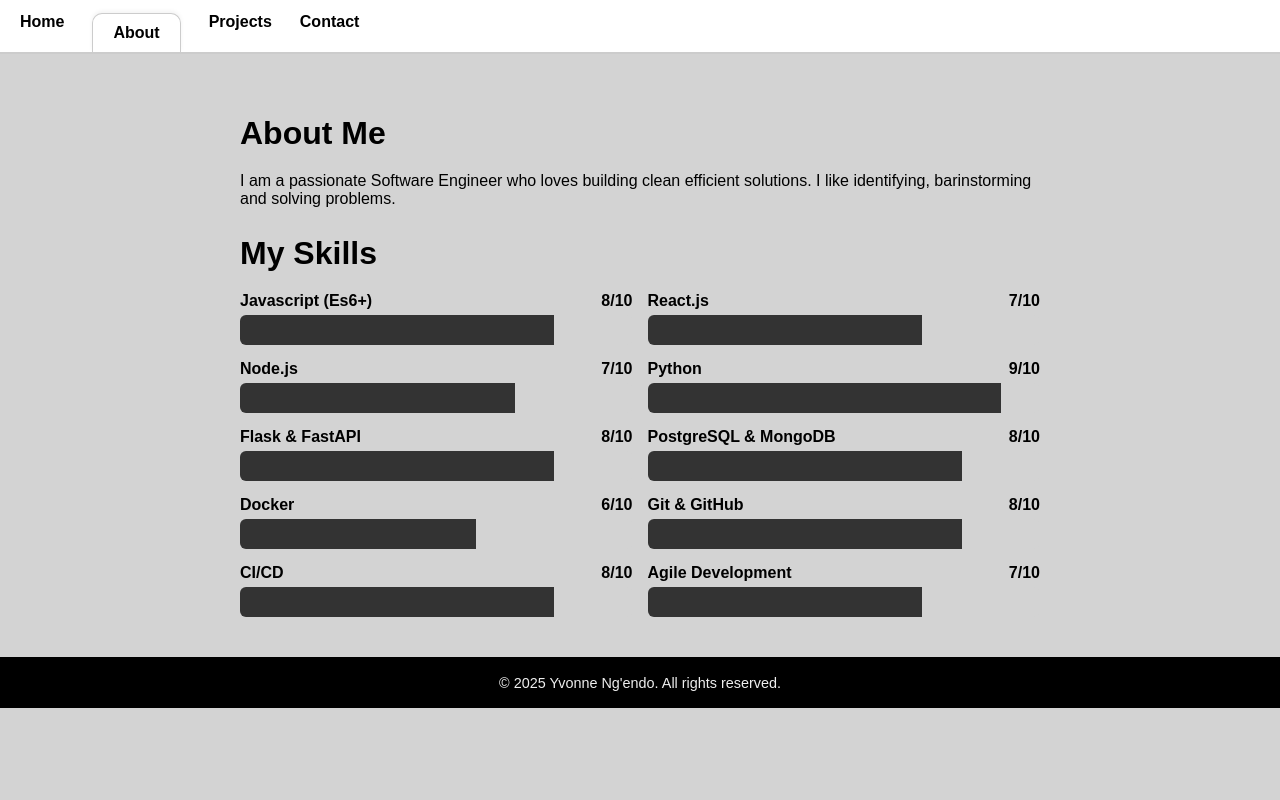
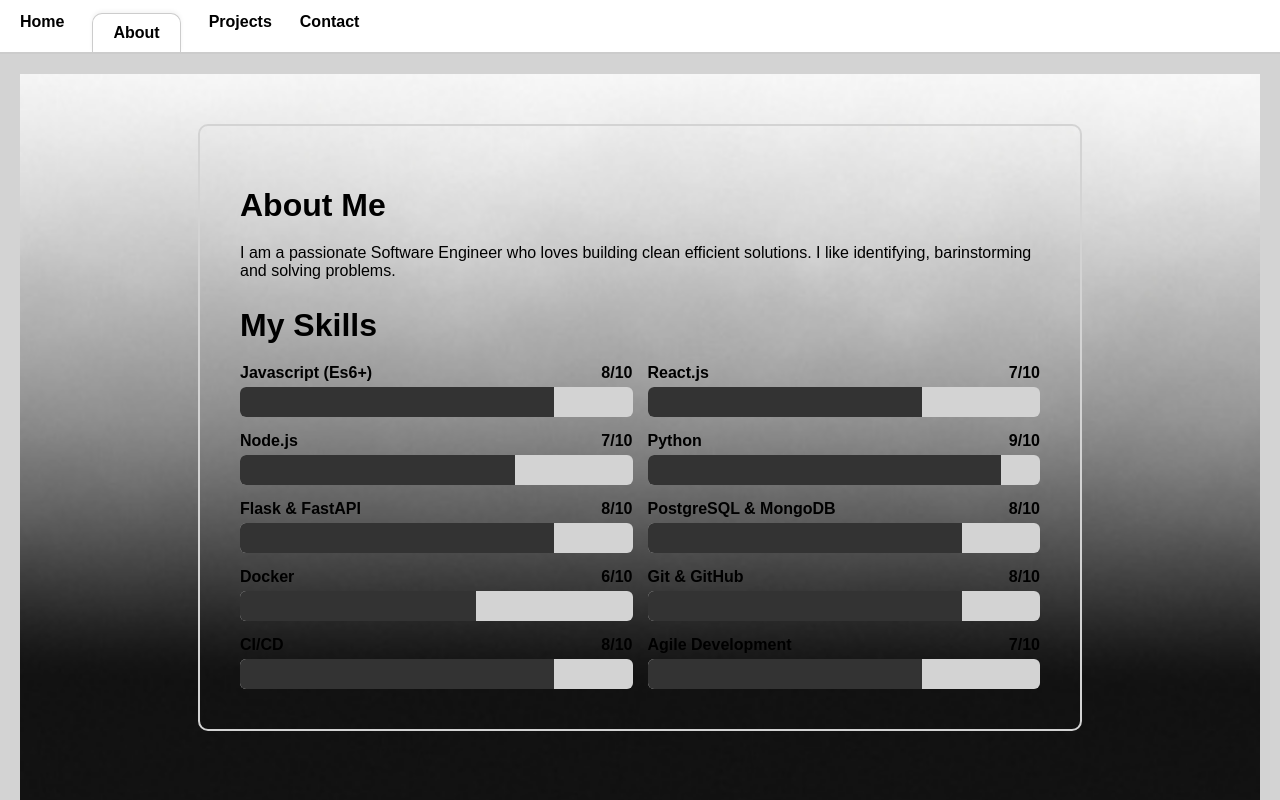
Before and after one commit to yvonnegichovi/portfolio_2, a React (Create React App) app: page /about in a window 1280 px wide. Shown: the top 800 px of the page. Built offline with nearby package versions, Linux system fonts and the light colour scheme; the HTML template or start-up script is replaced by a standard one.

Commit message:
feat: Styled About and Contact pages

```diff
--- a/src/App.js
+++ b/src/App.js
@@ -7,11 +7,12 @@ import Contact from './pages/Contact';
 import './styles/Navbar.css';
 import Navbar from './components/Navbar';
 import Footer from './components/Footer';
+import Layout from './components/Layout';
 
 function App () {
   return (
     <Router>
-	  <Navbar /> {/* Make sure Navbar is inside Router! */}
+	  <Layout> {/* Make sure Navbar is inside Router! */}
 	  <div className="content">
       <Routes>
         <Route path='/' element={<Home />} />
@@ -20,7 +21,7 @@ function App () {
         <Route path='/contact' element={<Contact />} />
       </Routes>
 	  </div>
-	  <Footer />
+	  </Layout>
     </Router>
   );
 }
--- /dev/null
+++ b/src/components/Layout.js
@@ -0,0 +1,17 @@
+import React from 'react';
+import Navbar from './Navbar';
+import Footer from './Footer';
+
+const Layout = ({ children }) => {
+	return (
+		<>
+		<Navbar />
+		<main style={{ minHeight: "80vh", padding: '20px' }}>
+		{children}
+		</main>
+		<Footer />
+		</>
+	);
+};
+
+export default Layout;
--- a/src/pages/About.js
+++ b/src/pages/About.js
@@ -1,5 +1,6 @@
 import React from 'react';
 import '../styles/About.css';
+import backgroundImage from '../assets/background.jpeg';
 
 const skills = [
 	{ name: 'Javascript (Es6+)', level: 8 },
@@ -16,6 +17,7 @@ const skills = [
 
 function About () {
   return (
+	  <div className="about-background" style={{ backgroundImage: `url(${backgroundImage})` }}>
 	  <div className="about-container">
 	  <h1>About Me</h1>
 	  <p>
@@ -37,6 +39,7 @@ function About () {
 	  ))}
 	  </div>
 	  </div>
+	  </div>
   );
 }
 
--- a/src/pages/Contact.js
+++ b/src/pages/Contact.js
@@ -1,5 +1,6 @@
 import React from 'react';
 import '../styles/Contact.css';
+import Layout from '../components/Layout';
 
 function Contact () {
   return (
--- a/src/pages/Home.js
+++ b/src/pages/Home.js
@@ -2,6 +2,7 @@ import React from 'react';
 import { Link } from 'react-router-dom'; // Import router
 import '../styles/Home.css'; // Import the CSS file
 import profileImage from '../assets/profile.png';
+import Layout from '../components/Layout';
 
 function Home () {
   return (
--- a/src/styles/About.css
+++ b/src/styles/About.css
@@ -3,6 +3,9 @@
 	max-width: 800px;
 	margin: 0 auto;
 	font-family: sans-serif;
+	border: 2px solid #d3d3d3;
+	border-radius: 10px;
+	color: black;
 }
 
 .about-container h1, h2 {
@@ -17,6 +20,7 @@
 	grid-template-columns: repeat(2, 3fr);
 	flex-direction: column;
 	gap: 15px;
+	margin-top: 20px;
 }
 
 .skill {
@@ -29,6 +33,7 @@
 	justify-content: space-between;
 	font-weight: 600;
 	margin-bottom: 5px;
+	color: black;
 }
 
 .skill-bar {
@@ -44,3 +49,12 @@
 	background-color: #333;
 	transition: width 0.4s ease;
 }
+
+.about-background {
+  background-size: cover;
+  background-position: center;
+  background-repeat: no-repeat;
+  padding: 50px 20px;
+  min-height: 100vh;
+  color: white;
+}
--- a/src/styles/Home.css
+++ b/src/styles/Home.css
@@ -23,7 +23,7 @@ section p, section ul {
 }
 
 .profile-img {
-  width: auto;
+  width: 20%;
   height: auto;
   border-radius: 10px;
   margin: 20px 0;
```
Also changed, not shown: src/assets/background.jpeg (added).
